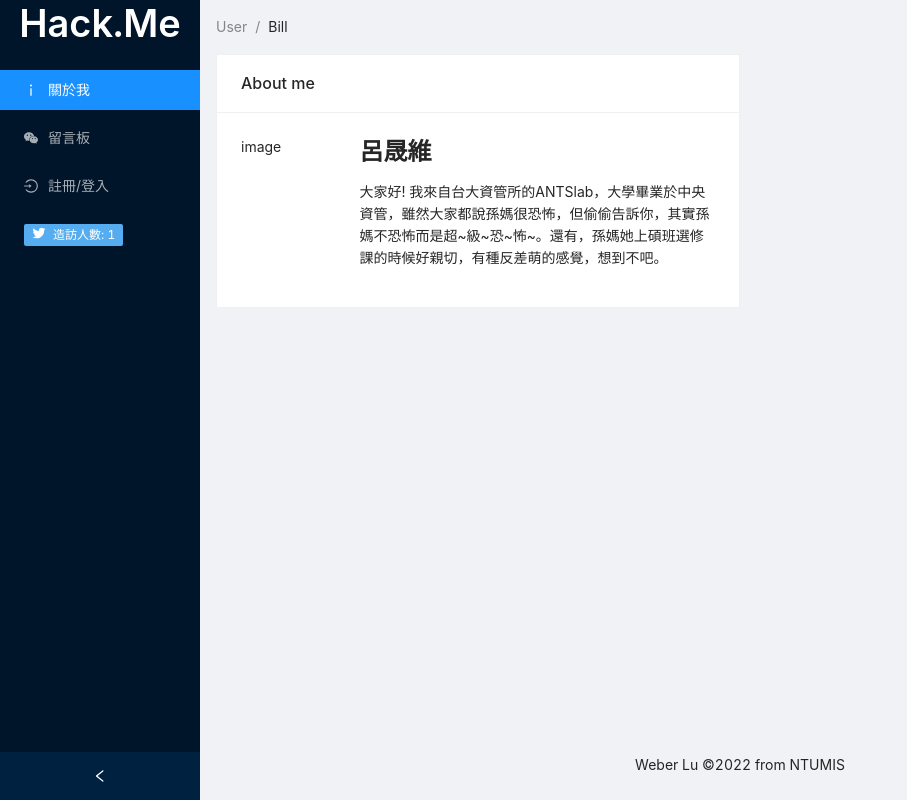
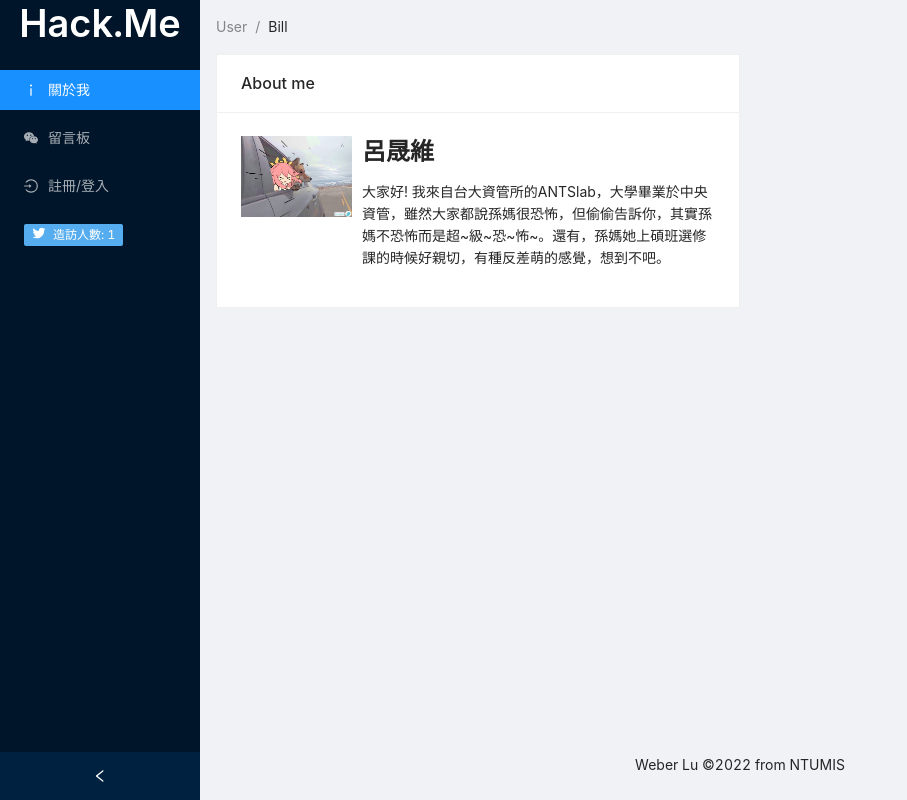
Before and after one commit to weberlu88/2022-Spring-NTU-ADNS-Project, a React (Vite) app in the folder frontend/: page / in a window 1280 px wide. Shown: the whole page, without its empty margins (0-907 px from the left). Built offline with nearby package versions, Linux system fonts and the light colour scheme.

Commit message:
<feat> 關於我 新增圖片

```diff
--- a/frontend/src/components/PersonalProfile.jsx
+++ b/frontend/src/components/PersonalProfile.jsx
@@ -3,15 +3,20 @@ import { Card } from 'antd';
 import { Row, Col } from 'antd';
 import { Typography } from 'antd';
 import { Layout } from 'antd';
+import { Image } from 'antd';
 const { Title, Paragraph, Text, Link } = Typography;
 const { Header, Content, Footer, Sider } = Layout;
+
+import img from '../images/miko_ride.jpg';
 
 class PersonalProfile extends React.Component {
   render() {
     return (
       <Card title="About me" style={{ width: '50%' }}>
-        <Row>
-          <Col span={6}> image </Col>
+        <Row gutter={10}>
+          <Col span={6}>
+            <Image src={img} />
+          </Col>
           <Col span={18}>
             <Title level={3}>呂晟維</Title>
             <p>大家好! 我來自台大資管所的ANTSlab，大學畢業於中央資管，雖然大家都說孫媽很恐怖，但偷偷告訴你，其實孫媽不恐怖而是超~級~恐~怖~。還有，孫媽她上碩班選修課的時候好親切，有種反差萌的感覺，想到不吧。</p>
```
Also changed, not shown: frontend/src/images/miko_ride.jpg (added).
